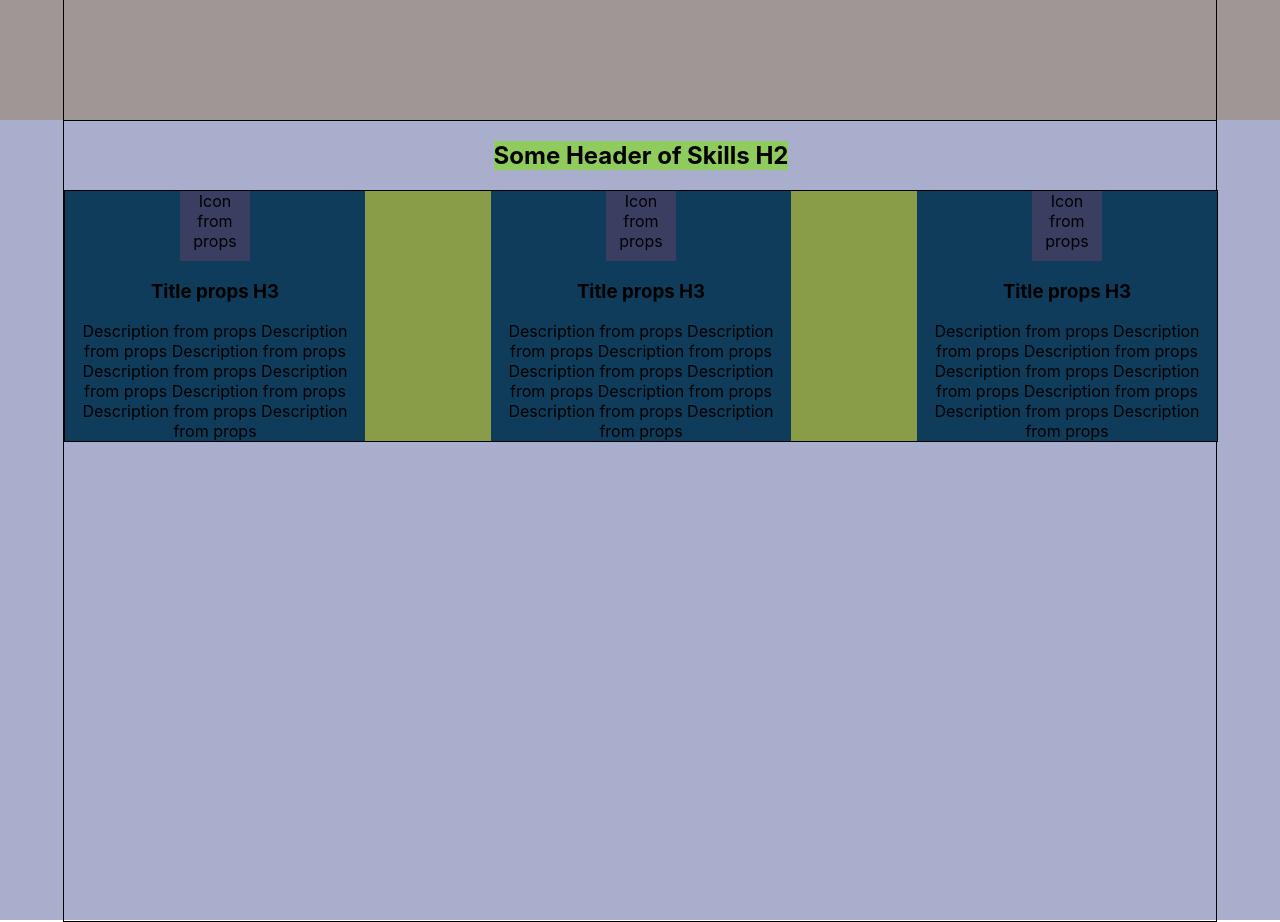
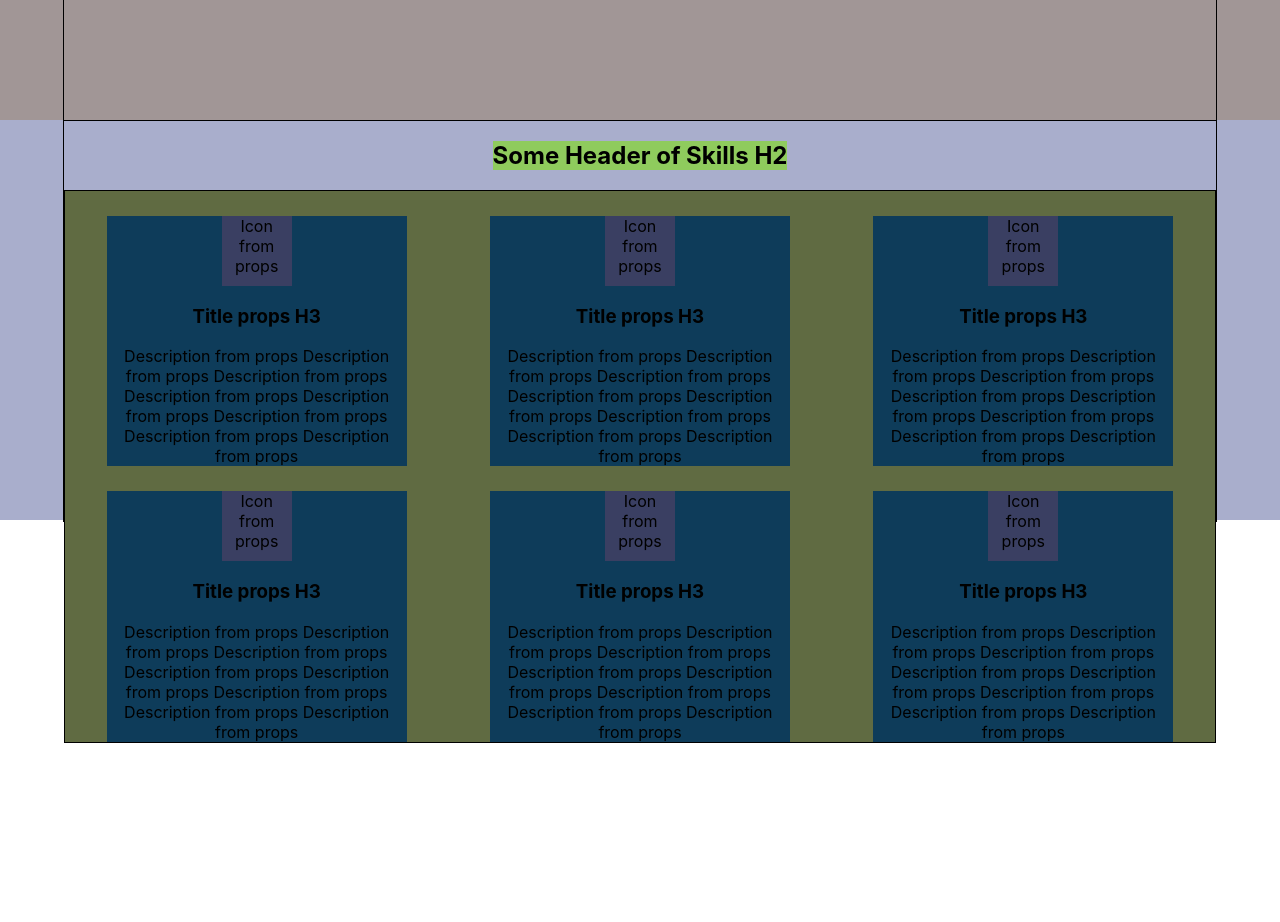
Before and after one commit to VadimLyutsko/Portfolio, a React (Create React App) app: page / in a window 1280 px wide. Shown: the part 760-1682 px from the top of the page. After the commit the page ends 1503 px from the top, so only its background shows below. Built offline with nearby package versions, Linux system fonts and the light colour scheme.

Commit message:
Fixed flex bugs

```diff
--- a/src/common/styles/Container.module.css
+++ b/src/common/styles/Container.module.css
@@ -5,6 +5,6 @@
     margin: 0 auto;
     display: flex;
     align-items: center;
-    justify-content: space-between;
+    justify-content: space-around;
     flex-wrap: wrap;
 }
--- a/src/main/Main.module.css
+++ b/src/main/Main.module.css
@@ -16,6 +16,6 @@
 
 .photo img {
     background-color: #595555;
-    width: 300px;
-    height: 400px;
+    width: 100%;
+    height: 100%;
 }
--- a/src/nav/Nav.tsx
+++ b/src/nav/Nav.tsx
@@ -7,7 +7,6 @@ export const Nav = () => {
             <a href="">Главная</a>
             <a href="">Что-то еще</a>
             <a href="">Проекты</a>
-            <a href="">Что-то еще</a>
             <a href="">На English</a>
         </div>
     );
--- a/src/skills/Skills.module.css
+++ b/src/skills/Skills.module.css
@@ -1,11 +1,13 @@
 .skillsBlock {
-    height: 100vh;
+    height: 50vh;
     background-color: #a9aecc;
 }
 
 .skillsContainer {
-    flex-direction: column;
-    justify-content: flex-start;
+    /*flex-direction: column;*/
+    /*justify-content: flex-start;*/
+    justify-content: center;
+    display: flex;
 }
 
 .title {
@@ -15,8 +17,8 @@
 .skills {
     border: 1px solid;
     width: 100%;
-    background-color: #899d49;
+    background-color: #606b42;
     display: flex;
-    justify-content: space-between;
+    justify-content: space-around;
     flex-wrap: wrap;
 }
--- a/src/skills/Skills.tsx
+++ b/src/skills/Skills.tsx
@@ -13,6 +13,9 @@ export const Skills = () => {
                     <Skill/>
                     <Skill/>
                     <Skill/>
+                    <Skill/>
+                    <Skill/>
+                    <Skill/>
                 </div>
             </div>
         </div>
--- a/src/skills/skill/Skill.module.css
+++ b/src/skills/skill/Skill.module.css
@@ -5,7 +5,7 @@
     flex-direction: column;
     align-items: center;
     text-align: center;
-
+    margin-top: 25px;
 }
 
 .icon {
```
